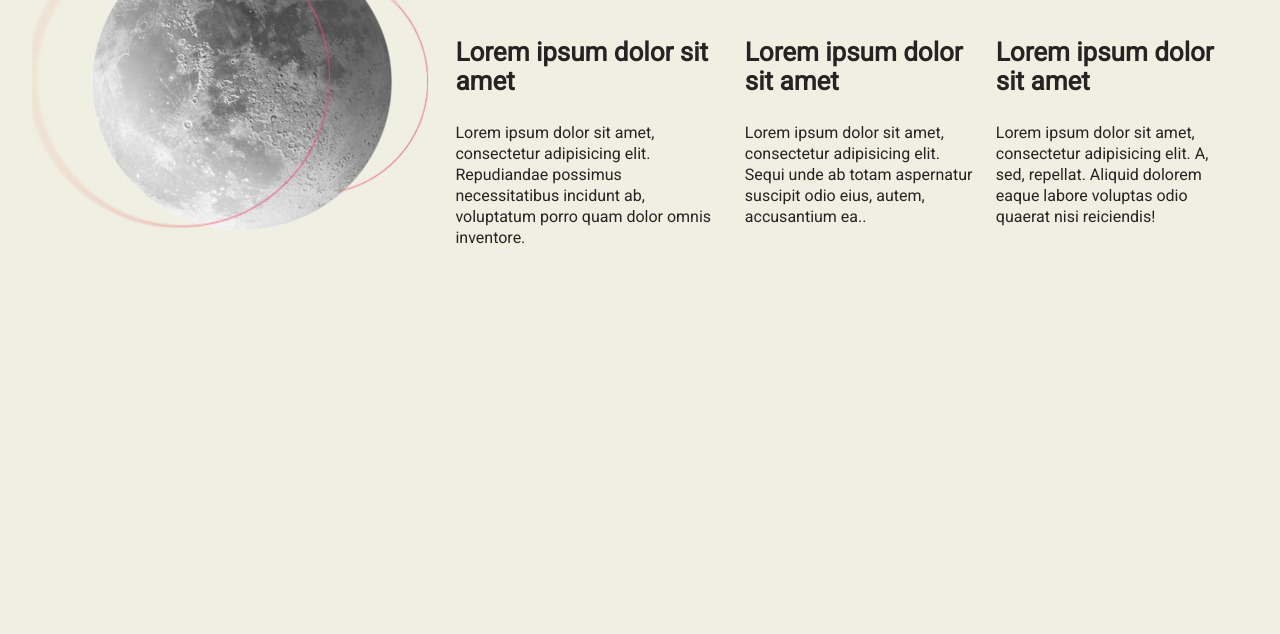
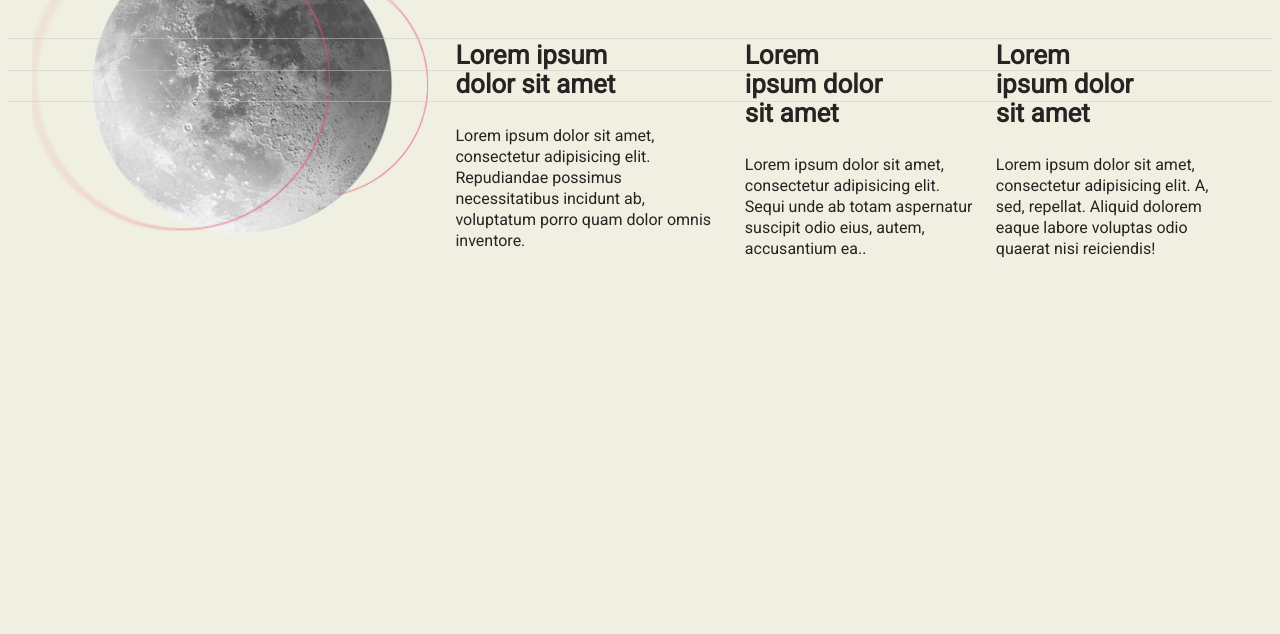
Before and after one commit to sofiyamamchych/hexa-test, a plain HTML site: page index.html in a window 1280 px wide. Shown: the part 166-800 px from the top of the page. Drawn offline with Linux system fonts and the light colour scheme.

Commit message:
lines for fullscreen added

```diff
--- a/index.html
+++ b/index.html
@@ -29,18 +29,29 @@
             </div>
         </div>
     </header>
+        <div class="line line1"></div>
+        <div class="line line2"></div>
+        <div class="line line3"></div>
         <div class="main">
             <div class="main__img"><img src="img/main_pic.png" alt="main image"></div>
             <div class="main__text">
                 <a href="#"><h1>Lorem ipsum dolor sit amet</h1></a>
+
                     <div class="main__text__postarea">
-                <div class="main__text__post"><a href="#"><h3>Lorem ipsum dolor sit amet</h3></a><p>Lorem ipsum dolor sit amet, consectetur adipisicing elit. Repudiandae possimus necessitatibus incidunt ab, voluptatum porro quam dolor omnis inventore.</p></div>
-                <div class="main__text__post"><a href="#"><h3>Lorem ipsum dolor sit amet</h3></a><p>Lorem ipsum dolor sit amet, consectetur adipisicing elit. Sequi unde ab totam aspernatur suscipit odio eius, autem, accusantium ea..</p></div>
-                <div class="main__text__post"><a href="#"><h3>Lorem ipsum dolor sit amet</h3></a><p>Lorem ipsum dolor sit amet, consectetur adipisicing elit. A, sed, repellat. Aliquid dolorem eaque labore voluptas odio quaerat nisi reiciendis!</p></div>
+                        <div class="main__text__post">
+                            <a href="#"><h3>Lorem ipsum dolor sit amet</h3></a><p>Lorem ipsum dolor sit amet, consectetur adipisicing elit. Repudiandae possimus necessitatibus incidunt ab, voluptatum porro quam dolor omnis inventore.</p>
+                        </div>
+                        <div class="main__text__post">
+                            <a href="#"><h3>Lorem ipsum dolor sit amet</h3></a><p>Lorem ipsum dolor sit amet, consectetur adipisicing elit. Sequi unde ab totam aspernatur suscipit odio eius, autem, accusantium ea..</p>
+                        </div>
+                        <div class="main__text__post">
+                            <a href="#"><h3>Lorem ipsum dolor sit amet</h3></a><p>Lorem ipsum dolor sit amet, consectetur adipisicing elit. A, sed, repellat. Aliquid dolorem eaque labore voluptas odio quaerat nisi reiciendis!</p>
                         </div>
                     </div>
 
             </div>
+        </div>
+
 
 
 </body>
--- a/style.css
+++ b/style.css
@@ -24,6 +24,7 @@ h1{
     color: rgb(208, 202, 158);
     font-weight: bold;
     line-height: 1.125;
+    margin-left: 10px;
 }
 
 h3{
@@ -31,6 +32,7 @@ h3{
     font-family: 'Roboto', sans-serif;
     color: rgb(38, 36, 35);
     line-height: 1.115;
+    width: 60%;
 }
 
 .main__text__post{
@@ -66,4 +68,19 @@ h1:hover, h3:hover{
         width: 66%;
     }
 
-}
+    .line{
+        position: relative;
+        top: 115px;
+        height: 1px;
+        background-color: #cbcbc3;
+        width: 100%;
+        opacity: 0.5;
+    }
+
+    .line2{
+        top: 146px;
+    }
+
+    .line3{
+        top: 176px;
+    }
```
Lines whose indentation alone changed are shown as unchanged.
